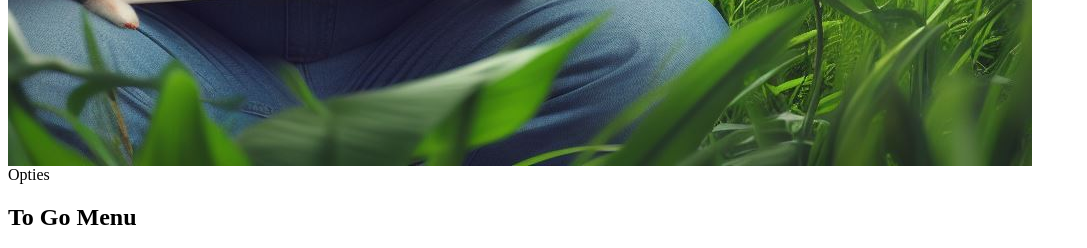
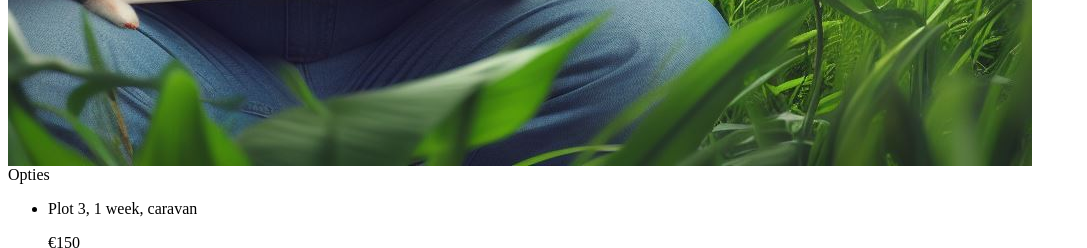
Before and after one commit to Sander470/Boer-Bert, a PHP site: page /_book.php in a window 1280 px wide. Shown: the part 922-1170 px from the top of the page, without its empty margins (0-1087 px from the left). Run offline with PHP 8.4, Linux system fonts and the light colour scheme.

Commit message:
almost done with cart style
Shopping cart is almost entirely styled, buttons are annoying.

```diff
--- a/website/_book.php
+++ b/website/_book.php
@@ -42,6 +42,7 @@
                 <input class="submit" type="submit" />
             </form>
             <script>
+                // Get the element for automatic filling of the form
                 document.getElementById('bookStart').value = "<?php echo isset($_GET['bookStart']) ? htmlspecialchars($_GET['bookStart']) : ''; ?>";
                 document.getElementById('bookEnd').value = "<?php echo isset($_GET['bookEnd']) ? htmlspecialchars($_GET['bookEnd']) : ''; ?>";
                 document.getElementById('bookQuantity').value = "<?php echo isset($_GET['bookQuantity']) ? htmlspecialchars($_GET['bookQuantity']) : ''; ?>";
@@ -54,68 +55,50 @@
     <section id="cartBooking">
         <div class="bookOptions">
             Opties
-            <div class="container">
-                <div class="screen-togo">
-                    <h2>To Go Menu</h2>
+            <div class="containerCart">
                 <ul class="menu-items">
                     <!--    Menu Item 1    -->
                     <li class="menu-item">
-                            <img src="./img/plate__french-fries.webp" alt="French Fries with Ketchup" class="menu-image">
                         <div class="menu-item-dets">
-                                <p class="menu-item-heading">French Fries with Ketchup</p>
-                                <p class="g-price">$2.23</p>
+                            <p class="menu-item-heading">Plot 3, 1 week, caravan</p>
+                            <p class="g-price">€150</p>
                         </div>
-                            <button class="add-button" data-title="French Fies with Ketchup" data-price="2.23">Add to Cart</button>
+                        <button class="add-button" data-title="Plot 3, 1 week, caravan" data-price="150">Add to Cart</button>
                     </li>
                     <!--    Menu Item 2    -->
                     <li class="menu-item">
-                            <img src="./img/plate__salmon-vegetables.webp" alt="Salmon and Vegetables" class="menu-image">
                         <div class="menu-item-dets">
-                                <p class="menu-item-heading">Salmon and Vegetables</p>
-                                <p class="g-price">$8.99</p>
+                            <p class="menu-item-heading">Plot 3, 1 week, tent</p>
+                            <p class="g-price">€100</p>
                         </div>
-                            <button class="add-button" data-title="Salmon and Vegetables" data-price="8.99">Add to Cart</button>
+                        <button class="add-button" data-title="Plot 3, 1 week, tent" data-price="100">Add to Cart</button>
                     </li>
                     <!--    Menu Item 3    -->
                     <li class="menu-item">
-                            <img src="./img/plate__spaghetti-meat-sauce.webp" alt="Spaghetti with Sauce" class="menu-image">
                         <div class="menu-item-dets">
-                                <p class="menu-item-heading">Spaghetti with Sauce</p>
-                                <p class="g-price">$7.89</p>
+                            <p class="menu-item-heading">Plot 3, 2 weken, caravan</p>
+                            <p class="g-price">€300</p>
                         </div>
-                            <button class="add-button" data-title="Spaghetti with Sauce" data-price="7.89">Add to Cart</button>
+                        <button class="add-button" data-title="Plot 3, 2 weken, caravan" data-price="300">Add to Cart</button>
                     </li>
                     <!--    Menu Item 4    -->
                     <li class="menu-item">
-                            <img src="./img/plate__tortellini.webp" alt="Tortellini" class="menu-image">
                         <div class="menu-item-dets">
-                                <p class="menu-item-heading">Tortellini</p>
-                                <p class="g-price">$8.99</p>
+                            <p class="menu-item-heading">Plot 3, 2 weken, tent</p>
+                            <p class="g-price">€200</p>
                         </div>
-                            <button class="add-button" data-title="Tortellini" data-price="8.99">Add to Cart</button>
-                        </li>
-                        <!--    Menu Item 5    -->
-                        <li class="menu-item">
-                            <img src="./img/plate__chicken-salad.webp" alt="Chicken Salad" class="menu-image">
-                            <div class="menu-item-dets">
-                                <p class="menu-item-heading">Chicken Salad</p>
-                                <p class="g-price">$5.75</p>
-                            </div>
-                            <button class="add-button" data-title="Chicken Salad" data-price="5.75">Add to Cart</button>
+                        <button class="add-button" data-title="Plot 3, 2 weken, tent" data-price="200">Add to Cart</button>
                     </li>
                 </ul>
             </div>
-
+            <!-- Javascript and JQuery -->
             <script src='https://cdnjs.cloudflare.com/ajax/libs/jquery/3.6.0/jquery.min.js'></script>
             <script src='wwwroot/js/cart.js'></script>
-            </div>
         </div>
         </div>
 
         <div class="bookCart">
             Winkelmandje
-            <div class="screen-cart">
-                <h2>Your Cart</h2>
             <!--  Cart Items -->
             <ul class="cart-items">
             </ul>
--- a/website/wwwroot/js/cart.js
+++ b/website/wwwroot/js/cart.js
@@ -1,14 +1,8 @@
 let subtotal = 0;
 
-const calculateTax = subtotal => {
-  const tax = subtotal * 0.13;
-  const formattedTax = tax.toFixed(2);
-  return formattedTax;
-};
 
 const calculateTotal = subtotal => {
-  const tax = calculateTax(subtotal);
-  const total = parseFloat(subtotal) + parseFloat(tax);
+  const total = parseFloat(subtotal);
   const formattedTotal = total.toFixed(2);
   return formattedTotal;
 };
@@ -16,23 +10,20 @@ const calculateTotal = subtotal => {
 const getImgLink = title => {
   let imgLink;
   switch (title) {
-    case 'French Fies with Ketchup':
-      imgLink = 'https://assets.codepen.io/687837/plate__french-fries.png';
+    case 'Plot 3, 1 week, caravan':
+      imgLink = '';
       break;
-    case 'Salmon and Vegetables':
-      imgLink = 'https://assets.codepen.io/687837/plate__salmon-vegetables.png';
+    case 'Plot 3, 1 week, tent':
+      imgLink = '';
       break;
-    case 'Spaghetti with Sauce':
-      imgLink = 'https://assets.codepen.io/687837/plate__spaghetti-meat-sauce.png';
+    case 'Plot 3, 2 weken, caravan':
+      imgLink = '';
       break;
-    case 'Tortellini':
-      imgLink = 'https://assets.codepen.io/687837/plate__tortellini.png';
-      break;
-    case 'Chicken Salad':
-      imgLink = 'https://assets.codepen.io/687837/plate__chicken-salad.png';
+    case 'Plot 3, 2 weken, tent':
+      imgLink = '';
       break;
     default:
-      imgLink = 'https://assets.codepen.io/687837/plate__chicken-salad.png';}
+      imgLink = '';}
 
   return imgLink;
 };
@@ -44,10 +35,10 @@ $('.add-button').on('click', function () {
 
   const element = `
     <li class="cart-item">
-      <img src="${imgLink}" alt="${title}">
+      <img src="${imgLink}">
       <div class="cart-item-dets">
         <p class="cart-item-heading">${title}</p>
-        <p class="g-price">$${price}</p>
+        <p class="g-price">€${price}</p>
       </div>
     </li>
   `;
@@ -56,21 +47,18 @@ $('.add-button').on('click', function () {
   subtotal = subtotal + price;
 
   const formattedSubtotal = subtotal.toFixed(2);
-  const tax = calculateTax(subtotal);
   const total = calculateTotal(subtotal);
 
   $('.cart-math').html(`
     <p class="cart-math-item">
       <span class="cart-math-header">Subtotal:</span>
-      <span class="g-price subtotal">$${formattedSubtotal}</span>
-    </p>
-    <p class="cart-math-item">
-      <span class="cart-math-header">Tax:</span>
-      <span class="g-price tax">$${tax}</span>
+      <span class="g-price subtotal">€${formattedSubtotal}</span>
     </p>
     <p class="cart-math-item">
       <span class="cart-math-header">Total:</span>
-      <span class="g-price total">$${total}</span>
+      <span class="g-price total">€${total}</span>
+      <button type="submit" class="submit">Submit</button>
     </p>
+
   `);
 });
```
Also changed, not shown: website/wwwroot/css/style.css (+31 -46 lines). Lines whose indentation alone changed are shown as unchanged.
